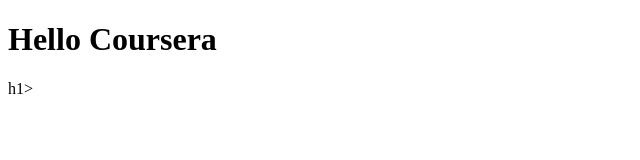
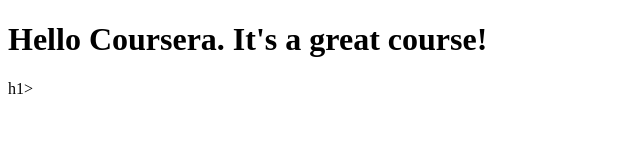
Before and after one commit to hkruggel/coursera-test, a plain HTML site: page site/index.html in a window 1280 px wide. Shown: the whole page, without its empty margins (0-640 px from the left). Drawn offline with Linux system fonts and the light colour scheme.

Commit message:
Small addition to our page content.

```diff
--- a/site/index.html
+++ b/site/index.html
@@ -4,6 +4,6 @@
     <title>Hello Coursera</title>
 </head>
 <body>
-    <h1>Hello Coursera</h1>h1>
+    <h1>Hello Coursera. It's a great course!</h1>h1>
     </body>
     </html>
```
